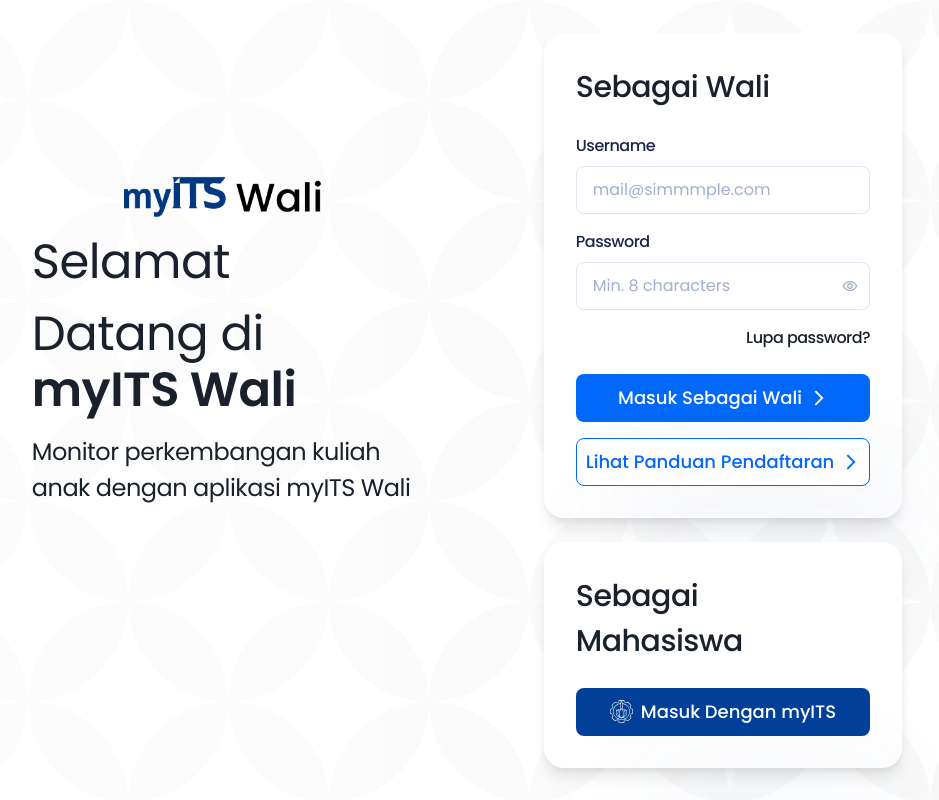
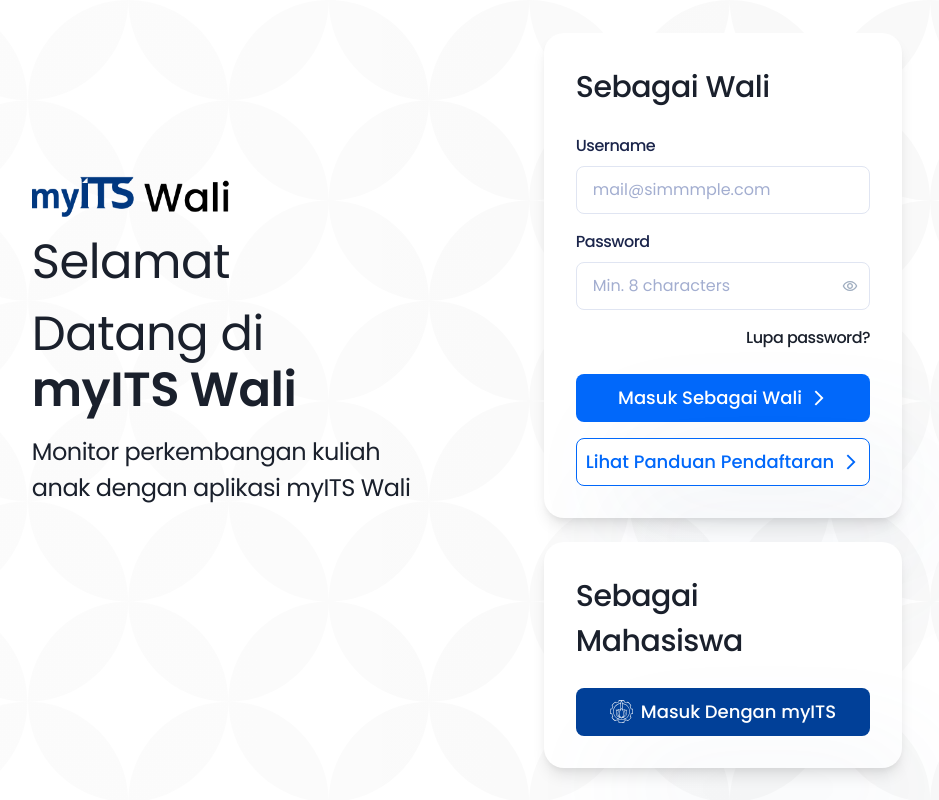
Before and after one commit to arkanaulia/myits-wali, a Next.js app: page / in a window 1280 px wide. Shown: the whole page, without its empty margins (173-1112 px from the left). Built offline with nearby package versions, Linux system fonts and the light colour scheme.

Commit message:
add admin mahasiswa and login page

```diff
--- a/src/pages/index.tsx
+++ b/src/pages/index.tsx
@@ -26,15 +26,51 @@
   const [show, setShow] = React.useState(false);
   const handleClick = () => setShow(!show);
   return (
-    <Box w="100%" h={{ base:'',md:"100vh" }} p='6' bgColor='white' backgroundImage="url('/img/dashboards/pattern.svg')">
-      <Flex w="100%" h="100%" justifyContent="center" gap={{ base:'4',md:'32' }} direction={{ base:'column', md:'row' }} alignItems="center">
-        <Flex direction='column' maxW={{ base:'full',md:'30vw' }} alignItems={{ base:'center', md:'left' }} pb={{ base:'0',md:'32' }} >
-          <Image src='/img/icons/logohome.png' h='auto' w={{ base:'180px',md:'200px' }}/>
-          <Box display={{ base:'none', md:'block' }}>
-          <Text fontSize={{ base:'2xl', md:'5xl' }}>Selamat Datang di</Text>
-          <Text fontSize={{ base:'2xl', md:'5xl' }} fontWeight='600'mt={{ base:'-1',md:'-4' }}>myITS Wali</Text>
+    <Box
+      w="100%"
+      h={{ base: "", md: "100vh" }}
+      p="6"
+      bgColor="white"
+      backgroundImage="url('/img/dashboards/pattern.svg')"
+    >
+      <Flex
+        w="100%"
+        h="100%"
+        justifyContent={{ base:'left',md:"center" }}
+        gap={{ base: "4", md: "32" }}
+        direction={{ base: "column", md: "row" }}
+        alignItems={{ base:'left',md:"center" }}
+      >
+        <Flex
+          direction="column"
+          maxW={{ base: "full", md: "30vw" }}
+          alignItems={{ base: "center", md: "flex-start" }}
+          pb={{ base: "0", md: "32" }}
+        >
+          <Image
+            src="/img/icons/logohome.png"
+            h="auto"
+            w={{ base: "180px", md: "200px" }}
+          />
+          <Box display={{ base: "none", md: "block" }}>
+            <Text fontSize={{ base: "2xl", md: "5xl" }}>Selamat Datang di</Text>
+            <Text
+              fontSize={{ base: "2xl", md: "5xl" }}
+              fontWeight="600"
+              mt={{ base: "-1", md: "-4" }}
+            >
+              myITS Wali
+            </Text>
           </Box>
-          <Text fontSize={{ base:'md', md:'2xl' }} align={{ base:'center', md:'left' }} maxW={{ base:'70vw', md:'' }} fontWeight='400' mt={{ base:'',md:'2' }}>Monitor perkembangan kuliah anak dengan aplikasi myITS Wali</Text>
+          <Text
+            fontSize={{ base: "md", md: "2xl" }}
+            align={{ base: "center", md: "left" }}
+            maxW={{ base: "70vw", md: "" }}
+            fontWeight="400"
+            mt={{ base: "", md: "2" }}
+          >
+            Monitor perkembangan kuliah anak dengan aplikasi myITS Wali
+          </Text>
         </Flex>
         <Flex direction="column" gap={{ base: "4", md: "6" }}>
           {" "}
@@ -44,7 +80,7 @@
             alignItems="center"
             flexDirection="column"
             gap={{ base: "16px", md: "24px" }}
-            w={{ base:'full',md:"28vw" }}
+            w={{ base: "full", md: "28vw" }}
             {...rest}
           >
             <Flex w="full" alignItems="center">
@@ -55,41 +91,41 @@
             <FormControl>
               <FormLabel
                 display="flex"
-                fontSize={{ base:'sm',md:"md" }}
+                fontSize={{ base: "sm", md: "md" }}
                 fontWeight="500"
                 color={textColor}
-                mb={{ base:'4px',md:"8px" }}
+                mb={{ base: "4px", md: "8px" }}
               >
                 Username
               </FormLabel>
               <Input
                 isRequired={true}
-                rounded='lg'
+                rounded="lg"
                 variant="auth"
-                fontSize={{ base:'sm',md:"md" }}
+                fontSize={{ base: "sm", md: "md" }}
                 ms={{ base: "0px", md: "0px" }}
                 type="email"
                 placeholder="mail@simmmple.com"
-                mb={{ base:'8px',md:"16px" }}
+                mb={{ base: "8px", md: "16px" }}
                 fontWeight="500"
                 size="lg"
               />
               <FormLabel
-                fontSize={{ base:'sm',md:"md" }}
+                fontSize={{ base: "sm", md: "md" }}
                 fontWeight="500"
                 color={textColor}
                 display="flex"
-                mb={{ base:'4px',md:"8px" }}
+                mb={{ base: "4px", md: "8px" }}
               >
                 Password
               </FormLabel>
-              <InputGroup size='md'>
+              <InputGroup size="md">
                 <Input
                   isRequired={true}
-                  rounded='lg'
-                  fontSize={{ base:'sm',md:"md" }}
+                  rounded="lg"
+                  fontSize={{ base: "sm", md: "md" }}
                   placeholder="Min. 8 characters"
-                  mb={{ base:'10px',md:"16px" }}
+                  mb={{ base: "10px", md: "16px" }}
                   size="lg"
                   type={show ? "text" : "password"}
                   variant="auth"
@@ -103,12 +139,16 @@
                   />
                 </InputRightElement>
               </InputGroup>
-              <Flex justifyContent="right" align="center" mb={{ base:'20px',md:"24px" }}>
+              <Flex
+                justifyContent="right"
+                align="center"
+                mb={{ base: "20px", md: "24px" }}
+              >
                 <Link href="/auth/forgot-password">
                   <a>
                     <Text
                       color={textColorBrand}
-                      fontSize={{ base:'sm',md:"md" }}
+                      fontSize={{ base: "sm", md: "md" }}
                       w="max-content"
                       fontWeight="500"
                     >
@@ -117,7 +157,7 @@
                   </a>
                 </Link>
               </Flex>
-              <Link href='/dashboard/beranda'>
+              <Link href="/dashboard/beranda">
                 <Button
                   fontSize={{ base: "md", md: "lg" }}
                   rightIcon={<MdArrowForwardIos />}
@@ -127,10 +167,11 @@
                   w="full"
                   size="lg"
                   rounded="lg"
-                mb={{ base:'4', md:'4' }}
+                  mb={{ base: "4", md: "4" }}
                 >
                   Masuk Sebagai Wali
-              </Button></Link>
+                </Button>
+              </Link>
               <Button
                 fontSize={{ base: "md", md: "lg" }}
                 rightIcon={<MdArrowForwardIos />}
@@ -151,7 +192,7 @@
             alignItems="center"
             flexDirection="column"
             gap={{ base: "16px", md: "24px" }}
-            w={{ base:'full',md:"28vw" }}
+            w={{ base: "full", md: "28vw" }}
             {...rest}
           >
             <Flex w="full" alignItems="center">
@@ -162,7 +203,6 @@
             <Button
               fontSize={{ base: "md", md: "lg" }}
               leftIcon={<img src="/img/dashboards/myits.svg" alt="Your Icon" />}
-
               fontWeight="500"
               variant="itsdark"
               w="full"
```
Lines whose indentation alone changed are shown as unchanged.
